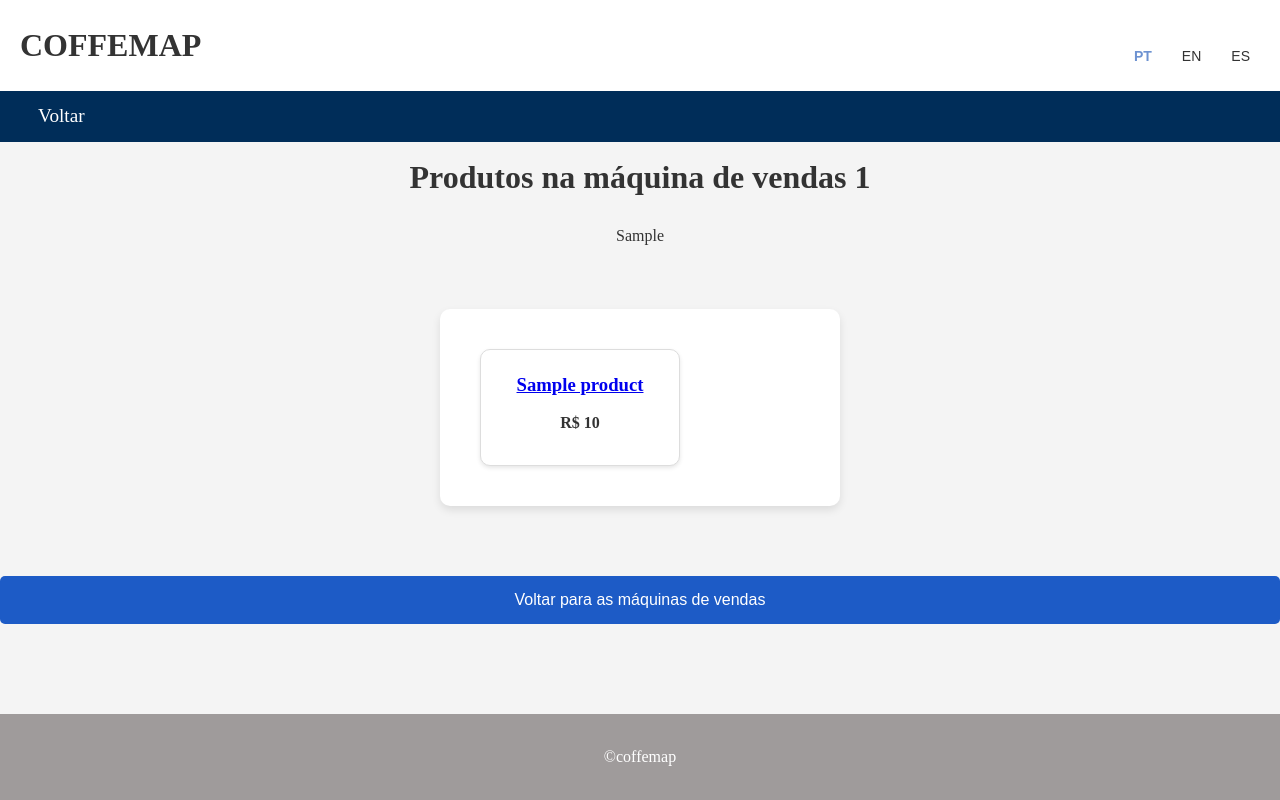
After one commit to ddanieldma/software-engineering, a Flask app: template src/webpage/templates/products_user.html in a window 1280 px wide. The commit adds this page. Run offline with Flask 3, Linux system fonts and the light colour scheme; the template is opened without the code that fills it: most values are stand-ins (such as "Sample title", 1, 10 or a date in 2020); parts of the project's set-up code (start-up, migrations or seed data) failed here and were passed over.

```diff
--- a/src/webpage/app.py
+++ b/src/webpage/app.py
@@ -68,38 +68,6 @@ def login():
     return render_template('login.html')
 
 
-# def login():
-#     if request.method == 'POST':
-#         email = request.form['email']
-#         password = request.form['password']
-#         password_hash = hashlib.sha256(password.encode()).hexdigest()
-
-#         try:
-#             conn = get_db_connection()
-#             cursor = conn.cursor()
-#             cursor.execute("""
-#                 SELECT * FROM usuarios WHERE email = %s AND senha_hash = %s
-#             """, (email, password_hash))
-#             user = cursor.fetchone()
-#             cursor.close()
-#             conn.close()
-
-#             if user:
-#                 session['user_id'] = user[0]
-#                 flash('Login concluido!', 'success')
-#                 user_object = PersonDB(user[0])
-
-#                 if user_object.get_name() == "admin" or user_object.is_admin():
-#                     return redirect('/admin')
-
-#                 return redirect('/')
-#             else:
-#                 flash('Invalid email or password', 'danger')
-#         except Exception as err:
-#             flash(f'Error: {err}', 'danger')
-
-#     return render_template('login.html')
-
 @app.route('/register', methods=['GET', 'POST'])
 def register():
     if request.method == 'POST':
@@ -137,18 +105,24 @@ def register():
     return render_template('register.html')
 
 @app.route('/vending/')
+@login_required
 def vending_machines_page():
     return render_template('vending_machines.html', vending_machines=vending_machines_products.keys())
 
 @app.route('/vending/<location>')
+@login_required
 def products_page(location):
     vending_machine = next((vm for vm in vending_machines_products.keys() if vm.get_location() == location), None)
     if vending_machine:
         machine_products = vending_machines_products.get(vending_machine, {})
-        return render_template('products.html', vending_machine=vending_machine, machine_products=machine_products)
+        if session.get('is_admin'):
+            return render_template('products.html', vending_machine=vending_machine, machine_products=machine_products)
+        else:
+            return render_template('products_user.html', vending_machine=vending_machine, machine_products=machine_products)
     return redirect(url_for('vending_machines_page'))
 
 @app.route('/product/<location>/<product_name>')
+@login_required
 def product_detail_page(location, product_name):
     vending_machine = next((vm for vm in vending_machines_products.keys() if vm.get_location() == location), None)
     if vending_machine:
@@ -201,9 +175,6 @@ def report_page(report_id):
         return render_template('report.html', report=report)
     return redirect(url_for('reports_page'))
 
-# @app.route('/')
-# def home():
-#     return render_template('index.html')
 
 @app.route('/')
 def home():
@@ -225,5 +196,12 @@ def admin_page():
 def user_home():
     return render_template('user_page.html')
 
+@app.route('/logout')
+def logout():
+    session.clear()
+    flash('Logged out successfully.', 'success')
+    return redirect('/')
+
+
 if __name__ == '__main__':
     app.run(debug=True)
--- /dev/null
+++ b/src/webpage/templates/products_user.html
@@ -0,0 +1,45 @@
+<!DOCTYPE html>
+<html lang="pt-br"></html>
+<head>
+    <title>Products - {{ vending_machine.get_id() }}</title>
+    <link rel="stylesheet" href="{{ url_for('static', filename='style.css') }}">
+</head>
+<body>
+    <header>
+        <div class="top-bar">
+            <h1>COFFEMAP</h1>
+            <div class="header-options">
+                <div class="language-buttons">
+                    <button class="active">PT</button>
+                    <button>EN</button>
+                    <button>ES</button>
+                </div>
+
+            </div>
+        </div>
+        <nav class="navbar">
+            <ul> <!-- Menu de navegação -->
+                <li><a href="/">Voltar</a></li>
+            </ul>
+        </nav>
+    </header>
+    <h1>Produtos na máquina de vendas {{ vending_machine.get_id() }}</h1>
+    <p>{{ vending_machine.get_location() }}</p>
+    <div class="container">
+        {% for product, quantity in machine_products.items() %}
+        <div class="product-item">
+            <h3>
+                <a href="{{ url_for('product_detail_page', location=vending_machine.get_location(), product_name=product.get_name()) }}">
+                    {{ product.get_name() }}
+                </a>
+            </h3>
+            <p><strong>R$ {{ product.get_price() }}</strong></p>
+        </div>
+        {% endfor %}
+    </div>
+    <button onclick="window.location.href=`{{ url_for('vending_machines_page') }}`">Voltar para as máquinas de vendas</button>
+    <footer>
+        <p>&copy;coffemap</p> <!-- Rodapé da página -->
+    </footer>
+</body>
+</html>
--- a/src/webpage/templates/user_page.html
+++ b/src/webpage/templates/user_page.html
@@ -10,6 +10,7 @@
             <h1>COFFEMAP</h1>
             <div class="header-options">
                 <div class="language-buttons">
+                    <a href="/logout" class="btn" style="text-decoration:none; padding:10px 20px; border-radius:5px; background-color:white; color:black;">Logout</a>
                     <button class="active">PT</button>
                     <button>EN</button>
                     <button>ES</button>
```
